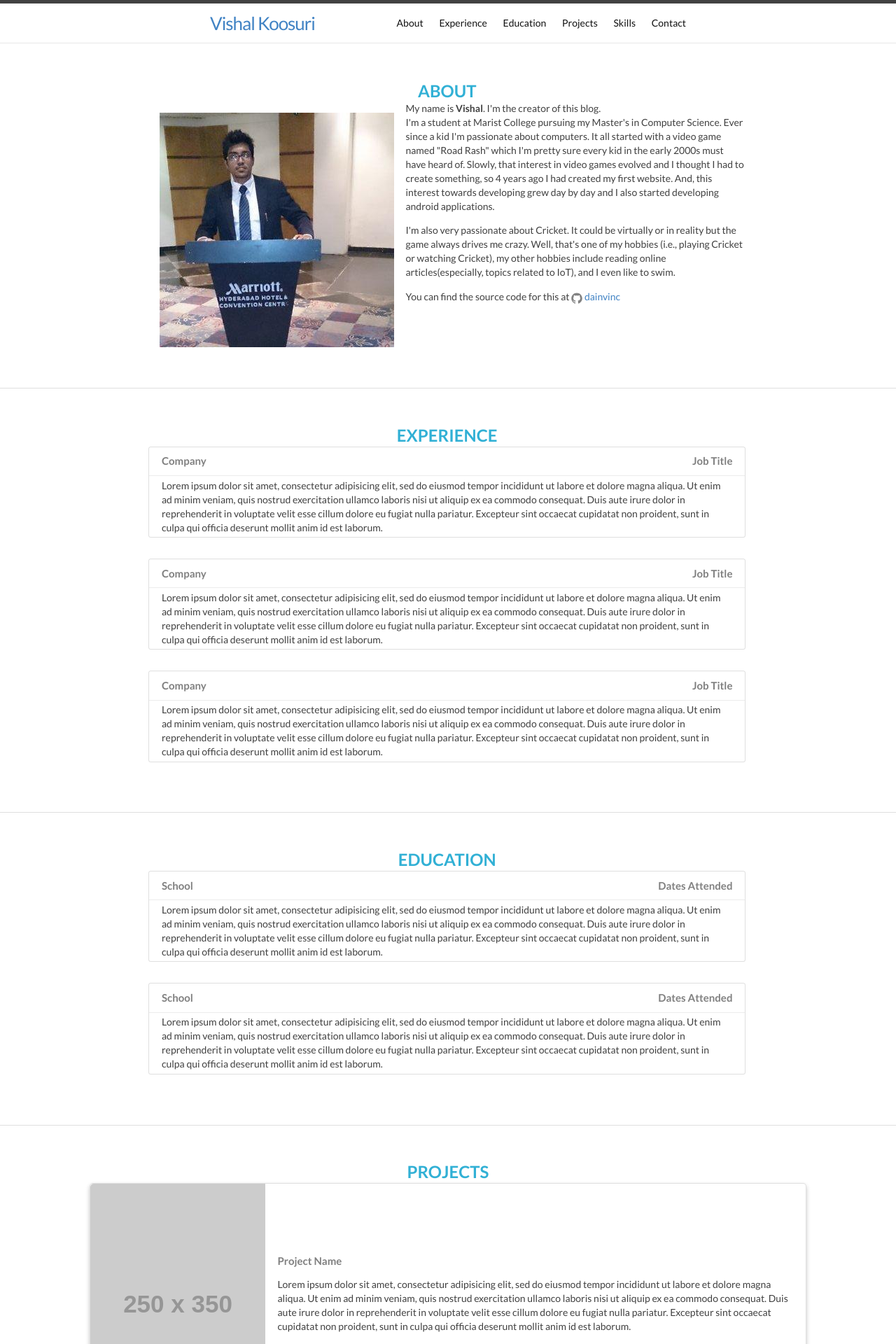
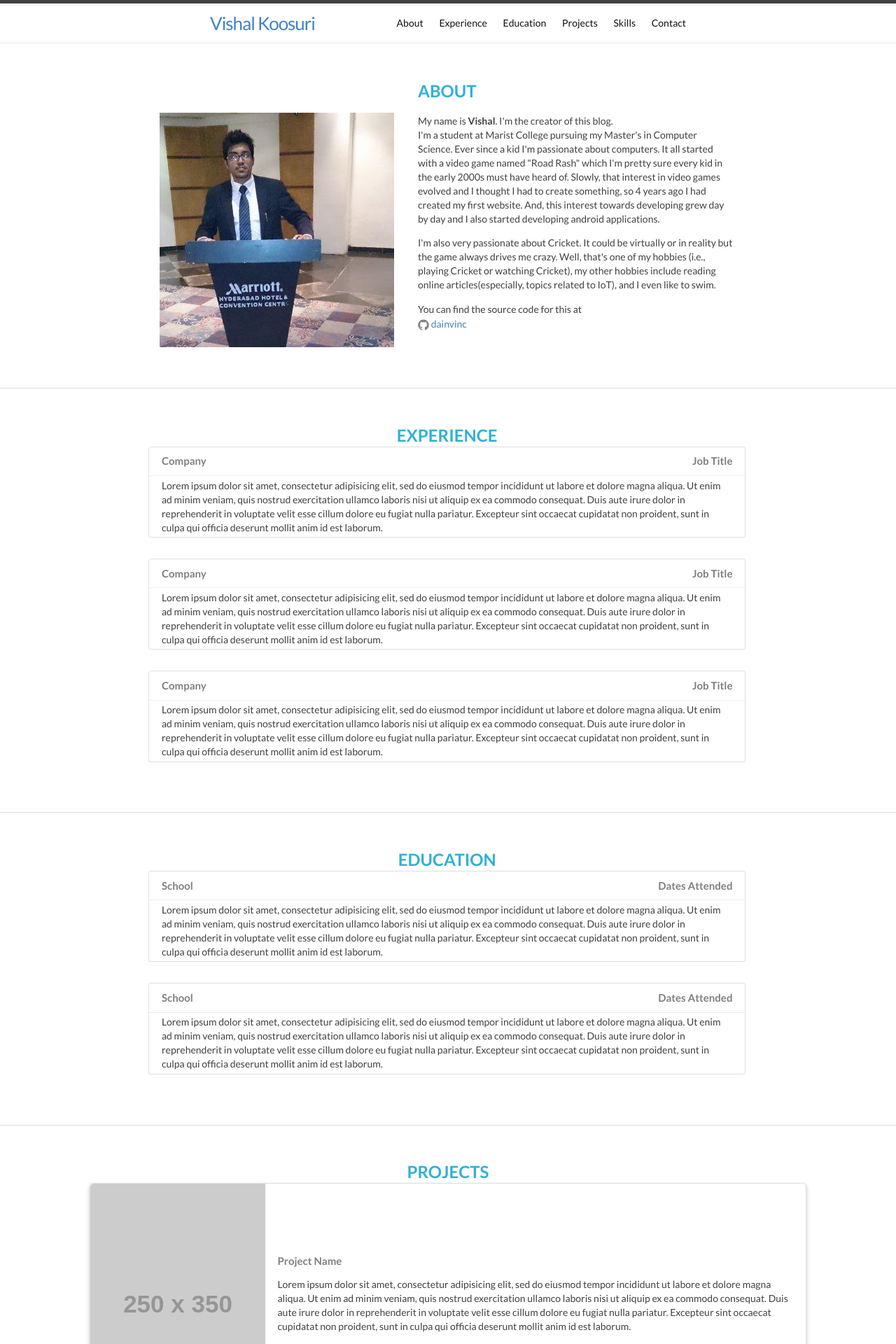
Before and after one commit to dainvinc/dainvinc.github.io, a Jekyll site: the page built from home.html, in a window 1280 px wide. Shown: the top 1920 px of the page at 70% size. Built offline with Jekyll 4.4.1, drawn with Linux system fonts in a browser that asks for light colours; nearby versions of some CDN libraries.

Commit message:
Improved the UI for the about section

```diff
--- a/home.html
+++ b/home.html
@@ -43,8 +43,10 @@ layout: default
             <h2>About</h2>
           </div>
           <div class="content-body">
+            <div class="project-image">
               <img class="profile-picture" src="images/vishal.jpg" alt="Vishal's image">
-
+            </div>
+            <div class="project-content">
               <p>My name is <strong>Vishal</strong>. I'm the creator of this blog. <br/>
               I'm a student at Marist College pursuing my Master's in Computer Science.
               Ever since a kid I'm passionate about computers. It all started with a video
@@ -60,6 +62,7 @@ layout: default
 
               You can find the source code for this at
               {% include icon-github.html username="dainvinc" %}
+            </div>
           </div>
         </div>
         <div class="side-content"></div>
```
Lines whose indentation alone changed are shown as unchanged.
